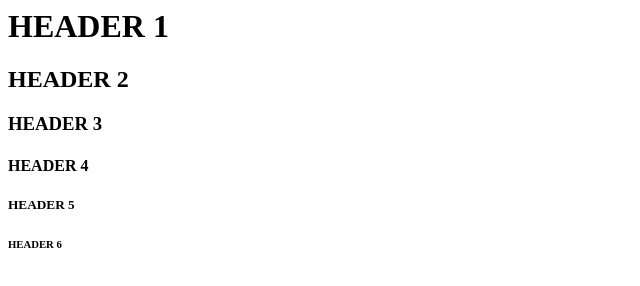
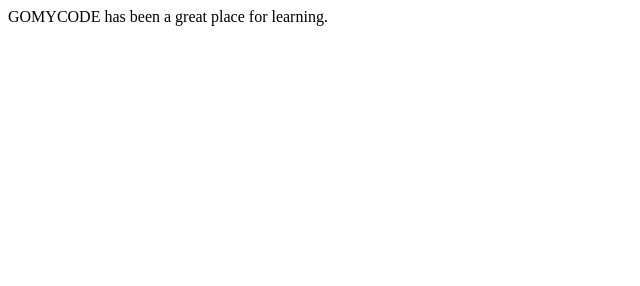
Before and after one commit to SAINTGANZY/fikayo, a plain HTML site: page index.html in a window 1280 px wide. Shown: the whole page, without its empty margins (0-640 px from the left). Drawn offline with Linux system fonts and the light colour scheme.

Commit message:
paragraph added

```diff
--- a/index.html
+++ b/index.html
@@ -1,25 +1,16 @@
 <html>
-    <head>
-        <title>israel 1st website</title>
-    </head>
+<head>
 
+<title> my code one</title>
+
+</head>
 
 <body>
-  <h1>HEADER 1</h1>
-   <h2>HEADER 2</h2>
-   <h3>HEADER 3</h3>
-   <h4>HEADER 4</h4>
-   <h5>HEADER 5</h5>
-   <h6>HEADER 6</h6>
+    <p>GOMYCODE has been a great place for learning.</p>
 </body>
 
 
 
 
 
-
-
-
-
-
 </html>
```
